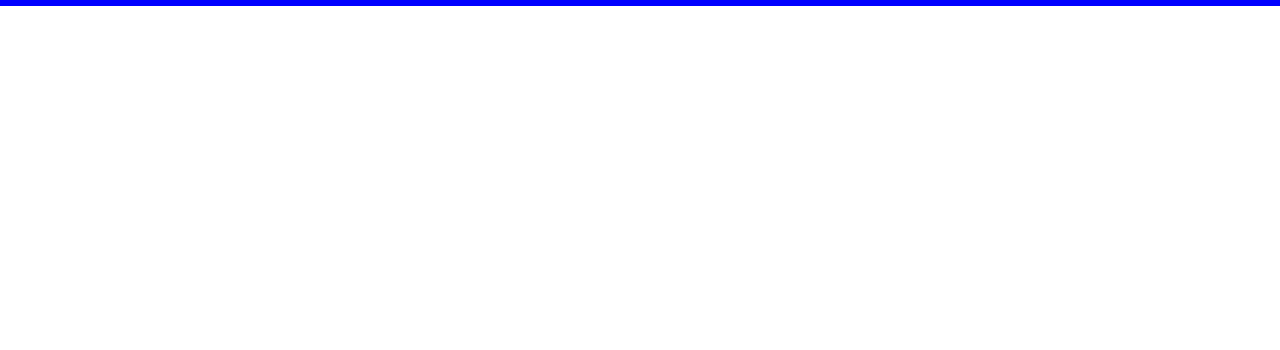
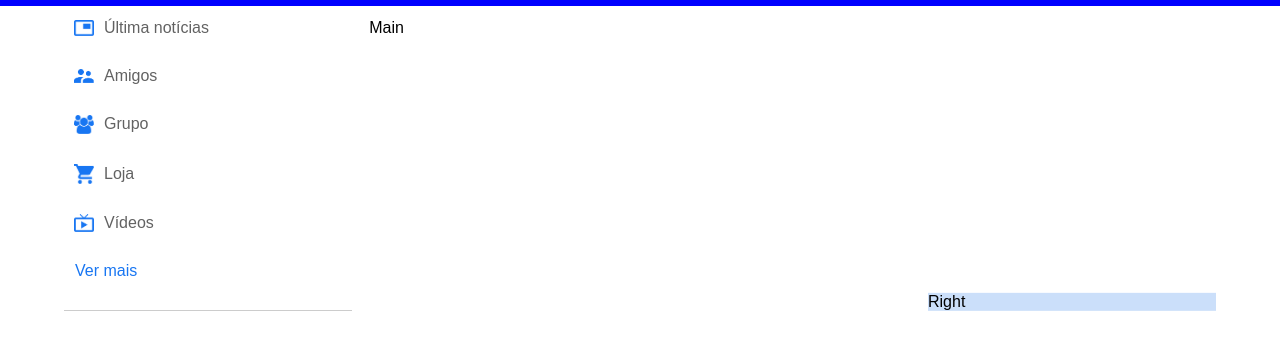
Before and after one commit to Nightalone/face, a plain HTML site: page index.html in a window 1280 px wide. Shown: the part 48-398 px from the top of the page. Drawn offline with Linux system fonts and the light colour scheme.

Commit message:
Atualizado

```diff
--- a/index.html
+++ b/index.html
@@ -37,5 +37,24 @@
 
     </nav>
 
+    <main class="container">
+        <aside class="left-sidebar">
+            <div class="imp-links">
+                <a href="#"> <img src="./img/news.png" alt=""> Última notícias </a>
+                <a href="#"> <img src="./img/friends.png" alt=""> Amigos </a>
+                <a href="#"> <img src="./img/group.png" alt=""> Grupo </a>
+                <a href="#"> <img src="./img/marketplace.png" alt=""> Loja </a>
+                <a href="#"> <img src="./img/watch.png" alt=""> Vídeos </a>
+                <a href="#"> Ver mais </a>
+            </div>
+        </aside>
+        <div class="main-container">
+            Main
+        </div>
+        <aside class="right-sidebar">
+            Right
+        </aside>
+    </main>
+
 </body>
 </html>
--- a/style.css
+++ b/style.css
@@ -10,6 +10,9 @@ nav{
     justify-content: space-between;
     padding: 5px 5%;
     background-color: blue;
+    position: sticky;
+    top: 0;
+    z-index: 10;
 }
 
 .logo{
@@ -78,3 +81,51 @@ nav{
     right: 0;
     border-radius: 50%;
 }
+
+.container{
+    display: flex;
+    justify-content: space-between;
+    padding: 13px 5%;
+}
+
+.left-sidebar{
+    flex-basis: 25%;
+    position: sticky;
+    top: 70%;
+    align-self: flex-start;
+}
+
+.right-sidebar{
+    background-color: #cbdffa;
+    flex-basis: 25%;
+    position: sticky;
+    top: 70%;
+    align-self: flex-start;
+}
+
+.main-container{
+    flex-basis: 47%;
+}
+
+.imp-links a{
+    display: flex;
+    text-decoration: none;
+    align-items: center;
+    margin-bottom: 30px;
+    color: #626262;
+    width: fit-content;
+}
+
+.imp-links a img{
+    width: 20px;
+    margin: 0 10px;
+}
+
+.imp-links a:last-child{
+    color: #1876f2;
+    margin-left: 11px;
+}
+
+.imp-links{
+    border-bottom: 1px solid #CCC;
+}
```
